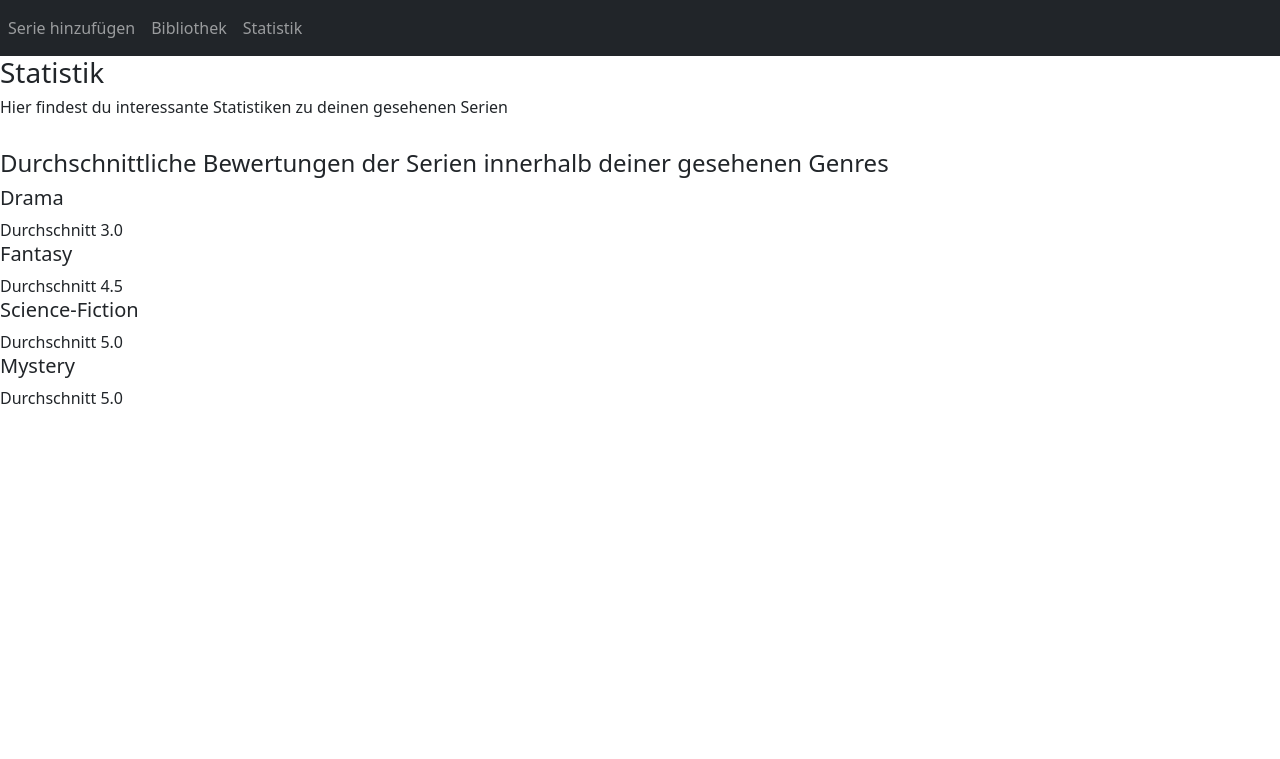
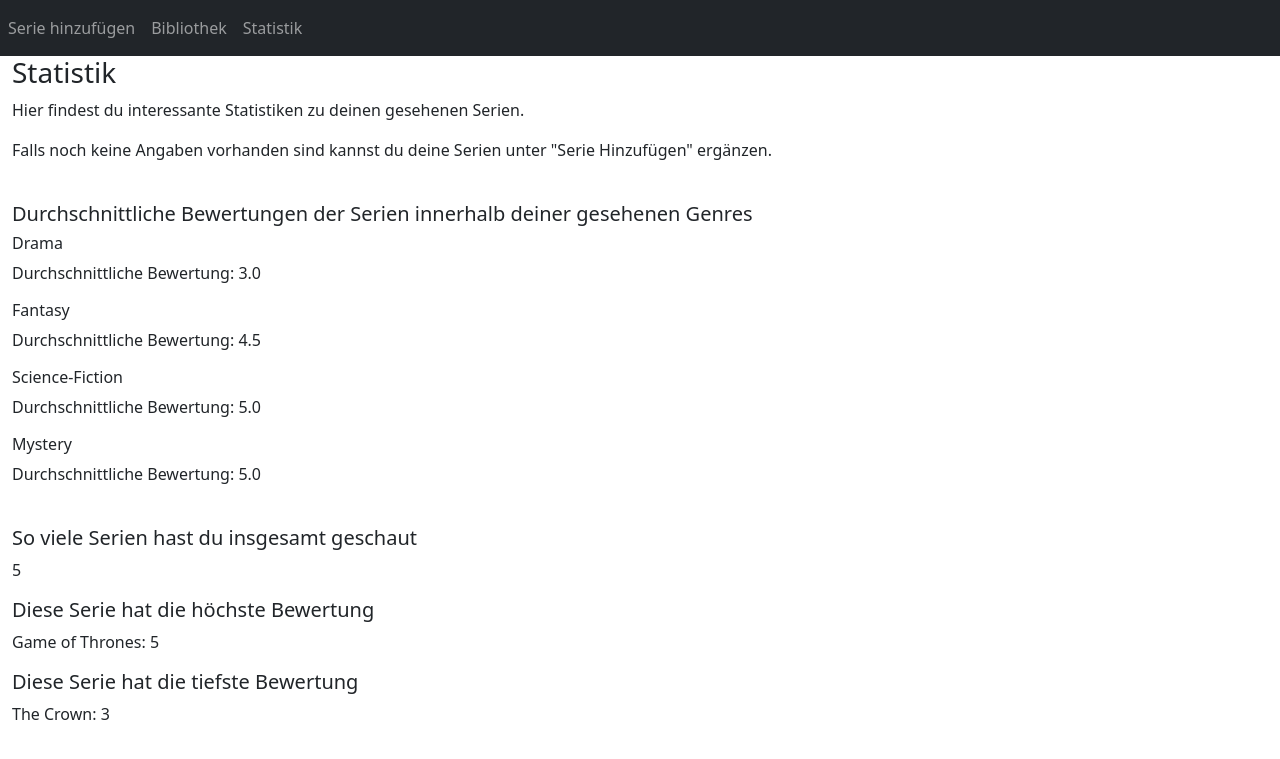
Before and after one commit to lifltr/pro2, a Flask app: page /statistik/ in a window 1280 px wide. Shown: the top 759 px of the page. Run offline with Flask 2, Linux system fonts and the light colour scheme.

Commit message:
eight commit

```diff
--- a/main.py
+++ b/main.py
@@ -26,6 +26,9 @@ def serieAnlegen():
     else:
         return render_template("index.html")
 
+# Hier wird die Startseite "Serie Anlegen" erstellt. Sie enthält aus einem Formular.
+#
+# Nach dem man das Formular ausgefühlt hat,wird man auf die Seite "bibliothek" weitergeleitet, wo die Funktion "serien" ausgeführt wird.
 
 @app.route("/bibliothek/", methods=['GET'])
 def serien():
@@ -46,17 +49,30 @@ def auflisten(serien):
 @app.route("/statistik/", methods=['GET'])
 def statistik():
     serien = serien_laden()
+
+
+
     genre = defaultdict(list)
     durchschnitt = {}
-    for key, serie in serien.items():
+    summe = 0
+    maximum = None
+    minimum = None
+
+    for name, serie in serien.items():
         bewertung = int(serie["bewertung"])
         genre[serie["genre"]].append(bewertung)
+        summe = summe + 1
+        if not maximum or int(maximum["bewertung"]) < bewertung:
+            maximum = serie
+        if not minimum or int(minimum["bewertung"]) > bewertung:
+            minimum = serie
 
     for key, items in genre.items():
         avg = sum(items) / len(items)
         durchschnitt[str(key)] = { "durchschnitt": avg }
 
-    return render_template("statistik.html", statistik=durchschnitt)
+    statistik = { "durchschnitt":durchschnitt, "summe":summe, "maximum":maximum, "minimum":minimum }
+    return render_template("statistik.html", statistik=statistik)
 
 
 
--- a/static/main.css
+++ b/static/main.css
@@ -1 +1,5 @@
 <link href="https://cdn.jsdelivr.net/npm/bootstrap@5.1.3/dist/css/bootstrap.min.css" rel="stylesheet" integrity="sha384-1BmE4kWBq78iYhFldvKuhfTAU6auU8tT94WrHftjDbrCEXSU1oBoqyl2QvZ6jIW3" crossorigin="anonymous">
+body {
+    padding-top: 5rem;
+    background: map-get($grays, "200")
+}
--- a/templates/bibliothek.html
+++ b/templates/bibliothek.html
@@ -2,6 +2,7 @@
 <html lang="de">
     <head>
         <meta charset="UTF-8">
+        <meta name="viewport" content="width=device-width, initial-scale=1">
         <link href="https://cdn.jsdelivr.net/npm/bootstrap@5.1.3/dist/css/bootstrap.min.css" rel="stylesheet" integrity="sha384-1BmE4kWBq78iYhFldvKuhfTAU6auU8tT94WrHftjDbrCEXSU1oBoqyl2QvZ6jIW3" crossorigin="anonymous">
         <title>Bibliothek der Angelegte Serien</title>
     </head>
--- a/templates/index.html
+++ b/templates/index.html
@@ -2,6 +2,7 @@
 <html lang="de">
     <head>
         <meta charset="UTF-8">
+        <meta name="viewport" content="width=device-width, initial-scale=1">
         <link href="https://cdn.jsdelivr.net/npm/bootstrap@5.1.3/dist/css/bootstrap.min.css" rel="stylesheet" integrity="sha384-1BmE4kWBq78iYhFldvKuhfTAU6auU8tT94WrHftjDbrCEXSU1oBoqyl2QvZ6jIW3" crossorigin="anonymous">
         <title>Serien Verwaltung</title>
     </head>
--- a/templates/statistik.html
+++ b/templates/statistik.html
@@ -2,6 +2,7 @@
 <html lang="en">
 <head>
     <meta charset="UTF-8">
+    <meta name="viewport" content="width=device-width, initial-scale=1">
     <link href="https://cdn.jsdelivr.net/npm/bootstrap@5.1.3/dist/css/bootstrap.min.css" rel="stylesheet" integrity="sha384-1BmE4kWBq78iYhFldvKuhfTAU6auU8tT94WrHftjDbrCEXSU1oBoqyl2QvZ6jIW3" crossorigin="anonymous">
     <title>Satistik</title>
 </head>
@@ -19,14 +20,28 @@
                  </li>
              </ul>
         </nav>
+        <div class="container-fluid">
         <h3>Statistik</h3>
-        <h6>Hier findest du interessante Statistiken zu deinen gesehenen Serien</h6>
-            <br>
-            <h4>Durchschnittliche Bewertungen der Serien innerhalb deiner gesehenen Genres</h4>
-            {% for key, value in statistik.items() %}
-            <h5>{{ key }}</h5>
-            <span>Durchschnitt</span>
-            <span>{{ value["durchschnitt"] }}</span>
-            {% endfor %}
+        <p>Hier findest du interessante Statistiken zu deinen gesehenen Serien.</p>
+        <p>Falls noch keine Angaben vorhanden sind kannst du deine Serien unter "Serie Hinzufügen" ergänzen.</p>
+        <br>
+            <h5>Durchschnittliche Bewertungen der Serien innerhalb deiner gesehenen Genres</h5>
+            {% for key, value in statistik["durchschnitt"].items() %}
+                <h6>{{ key }}</h6>
+                <p>Durchschnittliche Bewertung: {{ value["durchschnitt"] }}</p>
+                {% endfor %}
+                <!-- Pythonschleife innerhlab des HTML codes -->
+                <br>
+
+            <h5>So viele Serien hast du insgesamt geschaut</h5>
+                <p>{{ statistik["summe"] }}</p>
+
+            <h5>Diese Serie hat die höchste Bewertung</h5>
+                <p>{{ statistik["maximum"]["name"] }}:
+                {{ statistik["maximum"]["bewertung"] }}</p>
+
+            <h5>Diese Serie hat die tiefste Bewertung</h5>
+                <p>{{ statistik["minimum"]["name"] }}:
+                {{ statistik["minimum"]["bewertung"] }}</p>
     </body>
 </html>
```
